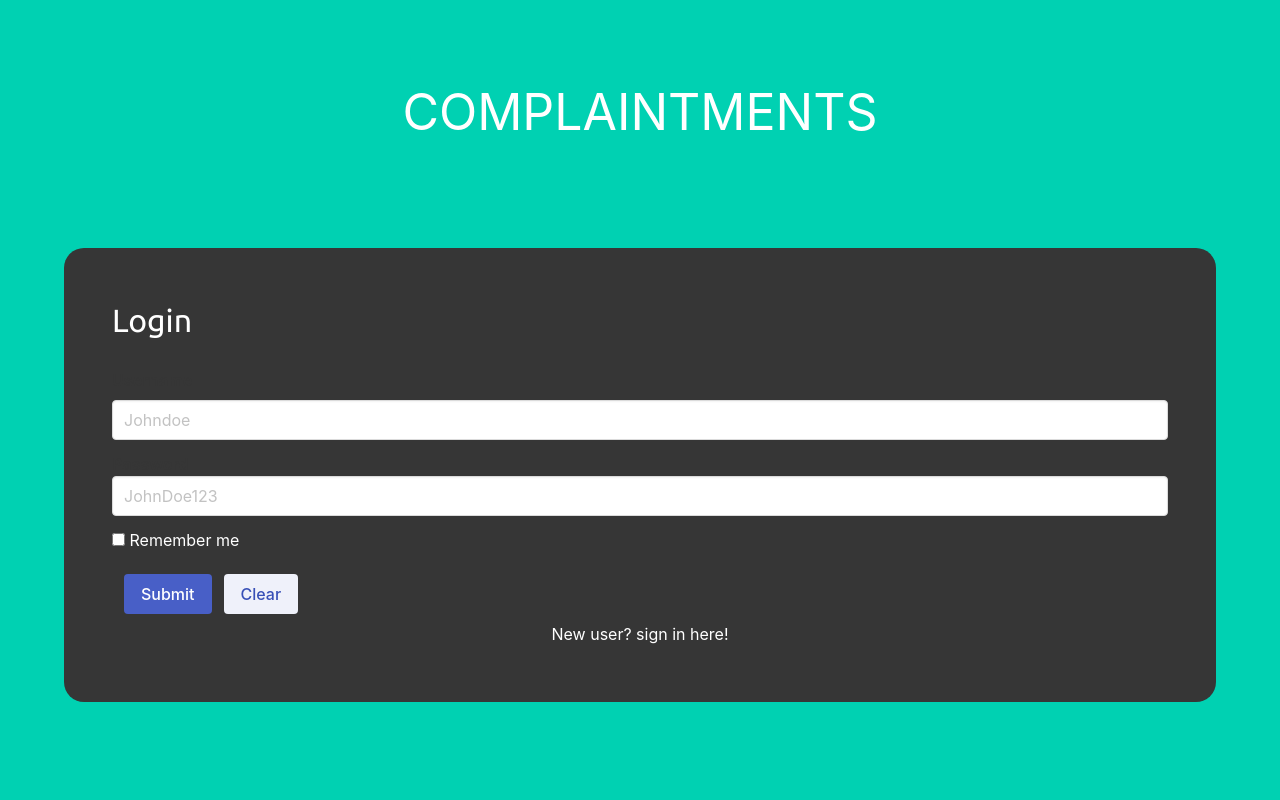
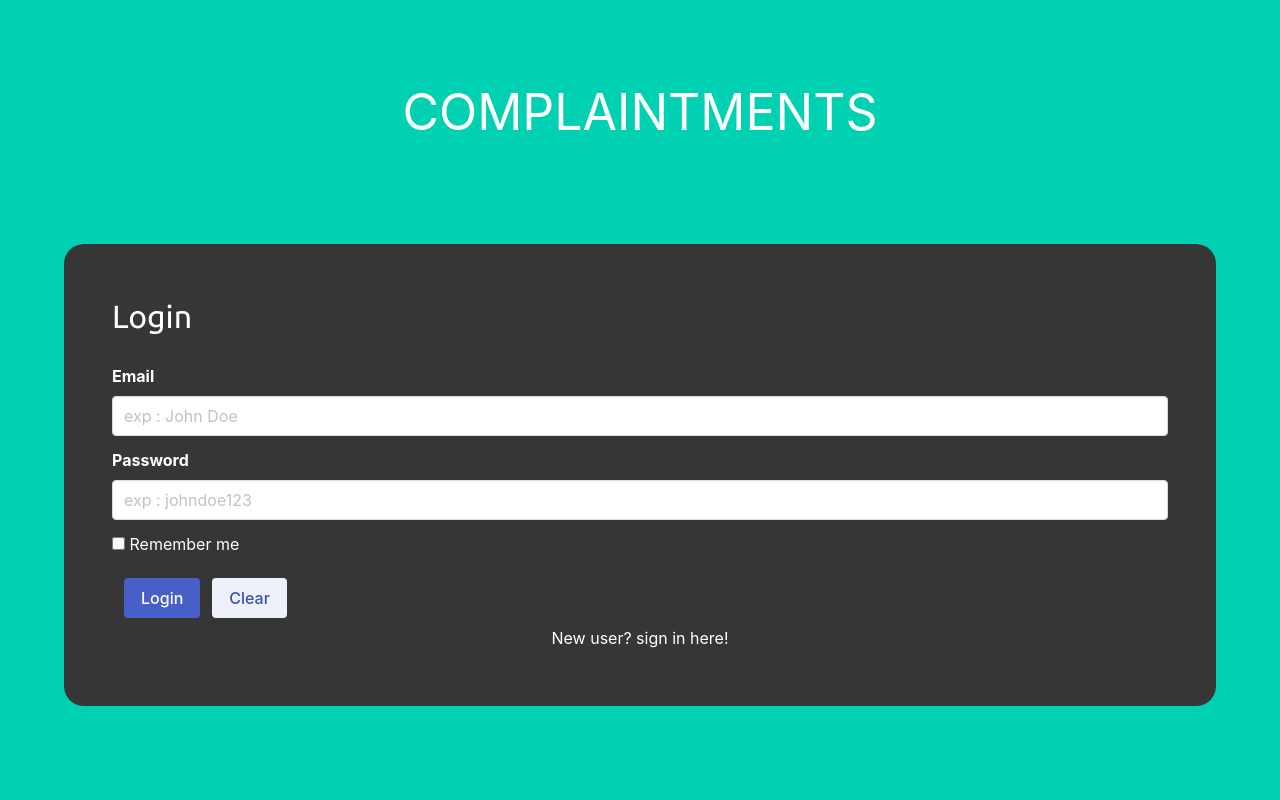
Before and after one commit to nidqija/hostel-complaints-website, a Flask app: page / in a window 1280 px wide. Run offline with Flask 3, Linux system fonts and the light colour scheme; some libraries are stand-ins or nearby versions; some web fonts are replaced.

Commit message:
added homepage after user logs in

```diff
--- a/application/form.py
+++ b/application/form.py
@@ -8,7 +8,7 @@ from application.models import  User
 class LoginForm(FlaskForm):
    email = StringField('Email' , validators=[DataRequired() , Email()])
    password = PasswordField('Password' , validators=[DataRequired()])
-   rememberme = BooleanField('Remember me')
+   remember = BooleanField('Remember me')
    submit = SubmitField('Login')
 
 class RegistrationForm(FlaskForm):
--- a/application/routes.py
+++ b/application/routes.py
@@ -15,8 +15,11 @@ def index():
     form = LoginForm()
     if form.validate_on_submit():
         flash('Login Successful!')
-        user = User.query.filter_by(username = form.username.data).first()
-    return render_template("login.html")
+        user = User.query.filter_by(email = form.email.data).first()
+        if user and bcrypt.check_password_hash(user.password , form.password.data):
+            login_user(user , remember = form.remember.data)
+            return redirect(url_for('home'))
+    return render_template("login.html" , form = form)
 
 
 @app.route("/login")
@@ -35,7 +38,7 @@ def signup():
         db.session.add(user)
         db.session.commit()
         flash(f'Account created for {form.username.data}!')
-        return redirect(url_for('login'))
+        return redirect(url_for('index'))
     return render_template('signup.html' , form = form)
 
 
--- a/application/templates/login.html
+++ b/application/templates/login.html
@@ -19,12 +19,13 @@
         <h1 class="has-text-centered" style="font-size: 50px;"><br style="font-family: Ubuntu; color: white; ">COMPLAINTMENTS</h1>
 
 
+      {% block content %}
 
         <div class="hero-body">
 
           <div class="container p-6 has-background-dark" style="background-color: white; border-radius: 20px;">
             <form action="" method="post">
-
+              {{ form.hidden_tag() }}
 
               <div class="container">
                 <h1 class="is-size-3 mb-5 has-text-white" style="font-family: Ubuntu;">Login</h1>
@@ -36,28 +37,46 @@
 
 
                   <div class="field">
-                    <label class="label">Username</label>
-                    <div class="control">
-                      <input class="input" type="text" placeholder="Johndoe">
-                    </div>
+                     {{form.email.label(class="label has-text-white")}}
+
+                    {% if form.email.errors %}
+                        {{form.email(class="form-control form-control-lg is-invalid")}}
+                        <div>
+                            {% for error in form.email.errors %}
+                            <span>{{ error }}</span>
+                            {% endfor %}
+                        </div>
+
+                    {% else %}
+                        {{form.email(class="control input" , placeholder='exp : John Doe')}}
+                    {% endif %}
                   </div>
 
                   <div class="field">
-                    <label class="label">Password</labels>
-                    <div class="control">
-                      <input class="input" type="password" placeholder="JohnDoe123">
-                    </div>
-                  </div>
+                     {{form.password.label(class="label has-text-white")}}
+
+                    {% if form.password.errors %}
+                        {{form.password(class="form-control form-control-lg is-invalid")}}
+                        <div>
+                            {% for error in form.password.errors %}
+                            <span>{{ error }}</span>
+                            {% endfor %}
+                        </div>
+
+                    {% else %}
+                        {{form.password(class="control input" ,  placeholder='exp : johndoe123')}}
+                    {% endif %}                  </div>
 
                   <label class="checkbox mb-5">
-                    <input type="checkbox" />
-                   <a class="is-text-white">Remember me</a>
+                    {{ form.remember(class='checkbox is-text-white') }}
+                        {{ form.remember.label(class='form-check-label') }}
                   </label>
 
                   <div class="field is-grouped">
                     <div class="control">
-                      <button class="button is-link">Submit</button>
+                         {{ form.submit(class = "button is-link") }}
                     </div>
+
                     <div class="control">
                       <button class="button is-link is-light">Clear</button>
                     </div>
@@ -76,6 +95,7 @@
           </div>
         </div>
       </section>
+      {% endblock content %}
 
 
 
```
Also changed, not shown: instance/site.db (added).
